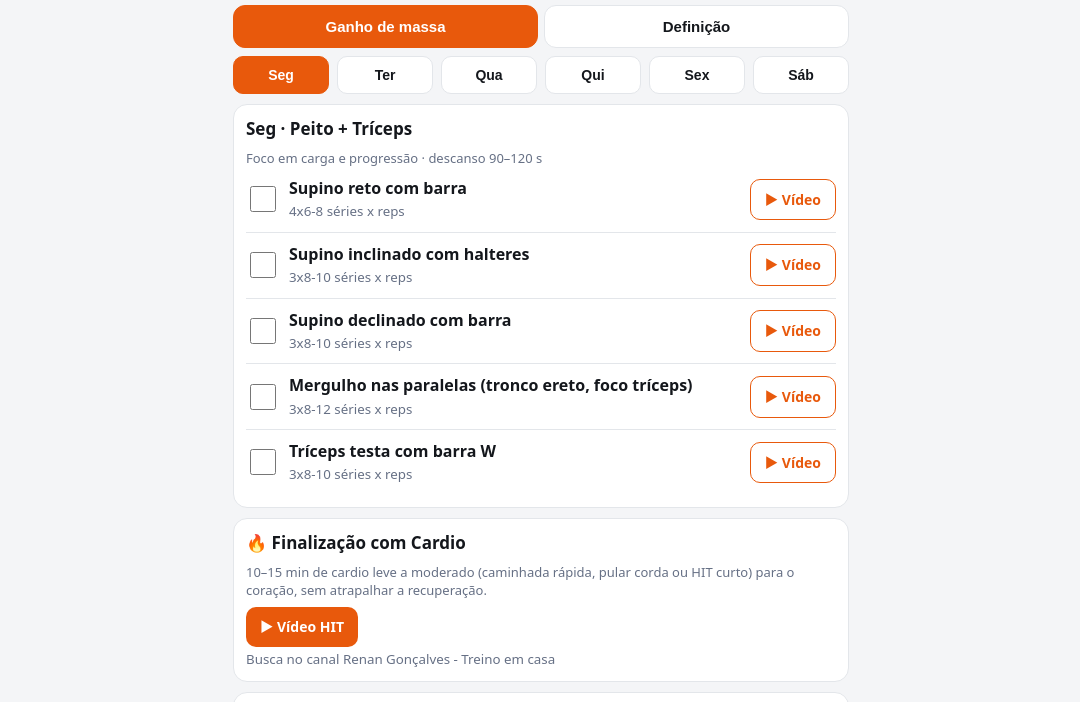
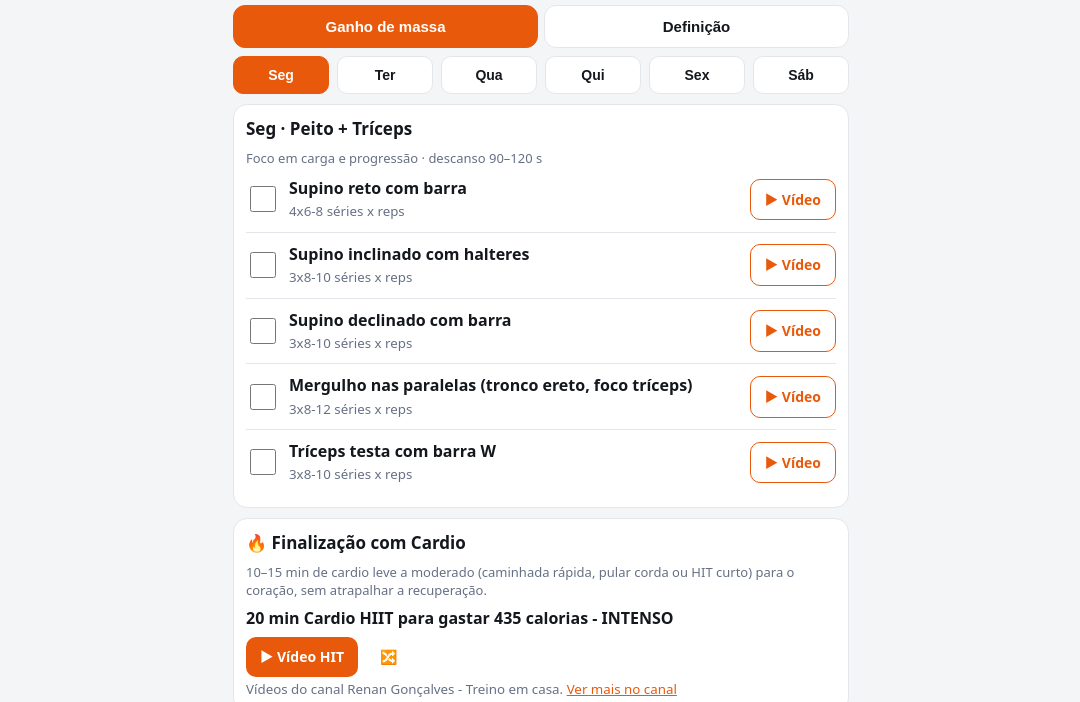
Before and after one commit to ivangscarvalho1977-svg/ivangscarvalho1977-svg.github.io, a plain HTML site: page index.html in a window 1280 px wide. Shown: the part 52-754 px from the top of the page, without its empty margins (99-1179 px from the left). Drawn offline with Linux system fonts and the light colour scheme.

Commit message:
Add files via upload

```diff
--- a/index.html
+++ b/index.html
@@ -91,7 +91,7 @@ small{color:var(--mu)}
 </section>
 
 <section id="t-sobre" class="hide">
-  <div class="card"><h2>Base científica</h2><div class="sub">Versão V2 · atualizada (finalização com cardio HIT)</div>
+  <div class="card"><h2>Base científica</h2><div class="sub">Versão V2 · atualizada (HIT aleatório do canal)</div>
   <p>A estrutura segue princípios amplamente ensinados por pesquisadores e treinadores de referência: volume semanal de 10–20 séries por grupo muscular, treino próximo da falha, sobrecarga progressiva e frequência de 2x por grupo (Brad Schoenfeld, Mike Israetel, Eric Helms, Jeff Nippard, Layne Norton, Arnold Schwarzenegger – <i>Enciclopédia do Fisiculturismo</i>).</p>
   <p><b>Massa:</b> 6–10 reps pesadas, 90–120 s de descanso, leve superávit calórico. <b>Definição:</b> 10–15 reps, 45–60 s de descanso, déficit moderado, proteína alta e finalizador de cardio.</p>
   <p><b>Equipamentos usados:</b> barra fixa, paralelas, banco para abdominal, supinos reto, inclinado e declinado, rosca Scott, banco extensor, barra com agachamento, halteres e barra W. Nos supinos e no agachamento com carga alta, use suporte de segurança ou peça ajuda a alguém.</p><p>Os vídeos abrem a busca do YouTube pelo exercício; escolha um canal de sua confiança. Os cálculos são estimativas (Mifflin-St Jeor e método da Marinha dos EUA) e não substituem avaliação de médico, nutricionista ou profissional de educação física. Se sentir dor, pare o exercício.</p></div>
@@ -126,6 +126,22 @@ function renderDays(){
   $('days').innerHTML=D.map((x,i)=>`<button class="pill ${i==day?'on':''}" data-i="${i}">${x.d}</button>`).join('');
   $('days').querySelectorAll('button').forEach(b=>b.onclick=()=>{day=+b.dataset.i;renderTreino()});
 }
+const HITS=[
+['gf_yaydng4E','28 min de CARDIO EM CASA para queimar 740 calorias'],
+['07jQ_9me0WA','TREINO HIIT ALTA INTENSIDADE, queima de gordura, sem equipamentos'],
+['sKp2aCi55VA','Treino COMBINADO super intenso, 600+ calorias, sem equipamentos'],
+['MQ58sVnLeE8','20 min CARDIO para EMAGRECER em casa'],
+['eDdis7p5PRI','Desafio CARDIO HIIT combinado COMPLETO, 41 min'],
+['3Hj4wZk97JM','30 min de CARDIO HIIT (corpo inteiro)'],
+['g3ZNepK3gOY','30 min Cardio HIIT para gastar + de 500 calorias'],
+['_WdUkEriE20','20 min Cardio HIIT para gastar 435 calorias - INTENSO']];
+let hi=Math.floor(Math.random()*HITS.length);
+function nextHit(){let n;do{n=Math.floor(Math.random()*HITS.length)}while(n==hi&&HITS.length>1);hi=n;renderFinal()}
+function renderFinal(){
+  const v=HITS[hi];
+  $('final').innerHTML=`<h2>🔥 Finalização com Cardio</h2><div class="sub">${mode=='def'?'15–20 min de HIT (30 s forte / 60 s leve) com pular corda, burpees ou polichinelos, ou corrida/caminhada rápida na rua.':'10–15 min de cardio leve a moderado (caminhada rápida, pular corda ou HIT curto) para o coração, sem atrapalhar a recuperação.'}</div><div style="margin:8px 0;font-weight:600">${v[1]}</div><div class="row"><a id="hY" class="btn" target="_blank" rel="noopener" href="https://www.youtube.com/watch?v=${v[0]}">▶ Vídeo HIT</a><button class="btn alt" style="background:none" id="hN">🔀 Outro HIT</button></div><small>Vídeos do canal Renan Gonçalves - Treino em casa. <a href="${HIIT}" target="_blank" rel="noopener" style="color:var(--ac)">Ver mais no canal</a></small>`;
+  $('hY').onclick=()=>setTimeout(nextHit,400);$('hN').onclick=nextHit;
+}
 function renderTreino(){
   $('mMassa').className=mode=='massa'?'on':'';$('mDef').className=mode=='def'?'on':'';
   renderDays();
@@ -136,7 +152,7 @@ function renderTreino(){
     const k=[wk,mode,day,i].join('|');
     return `<div class="ex ${done[k]?'ok':''}"><input type="checkbox" data-k="${k}" ${done[k]?'checked':''}><div style="flex:1"><div class="n">${e[0]}</div><small>${mode=='massa'?e[1]:e[2]} séries x reps</small></div><a class="btn alt" target="_blank" rel="noopener" href="${yt('como fazer '+e[0]+' execução correta')}">▶ Vídeo</a></div>`}).join('');
   $('exs').querySelectorAll('input').forEach(c=>c.onchange=()=>{done[c.dataset.k]=c.checked;P('done',done);c.closest('.ex').classList.toggle('ok',c.checked)});
-  $('final').innerHTML=`<h2>🔥 Finalização com Cardio</h2><div class="sub">${mode=='def'?'15–20 min de HIT (30 s forte / 60 s leve) com pular corda, burpees ou polichinelos, ou corrida/caminhada rápida na rua.':'10–15 min de cardio leve a moderado (caminhada rápida, pular corda ou HIT curto) para o coração, sem atrapalhar a recuperação.'}</div><div style="margin-top:8px"><a class="btn" target="_blank" rel="noopener" href="${HIIT}">▶ Vídeo HIT</a></div><small>Busca no canal Renan Gonçalves - Treino em casa</small>`;
+  renderFinal();
   $('cardio').innerHTML=`<h2>📈 Progressão</h2><div class="sub">${mode=='massa'?'Quando completar o topo das repetições em todas as séries, aumente a carga em 2–5%.':'Mantenha a carga e tente fazer mais repetições ou descansar menos a cada semana; aumente a carga em 2–5% quando completar o topo das repetições.'}</div>`;
   renderMus();renderAj();
   const p=L('perfil',null),kg=p&&+p.peso;
--- a/sw.js
+++ b/sw.js
@@ -1,4 +1,4 @@
-const C='treino-forte-v2-r2';
+const C='treino-forte-v2-r3';
 const F=['./','./index.html','./manifest.webmanifest','./icon-192.png','./icon-512.png','./icon-maskable-512.png'];
 self.addEventListener('install',e=>{e.waitUntil(caches.open(C).then(c=>c.addAll(F.map(u=>new Request(u,{cache:'reload'})))).then(()=>self.skipWaiting()))});
 self.addEventListener('activate',e=>{e.waitUntil(caches.keys().then(k=>Promise.all(k.filter(x=>x!==C).map(x=>caches.delete(x)))).then(()=>self.clients.claim()))});
```
Also changed, not shown: LEIA-ME.txt.
